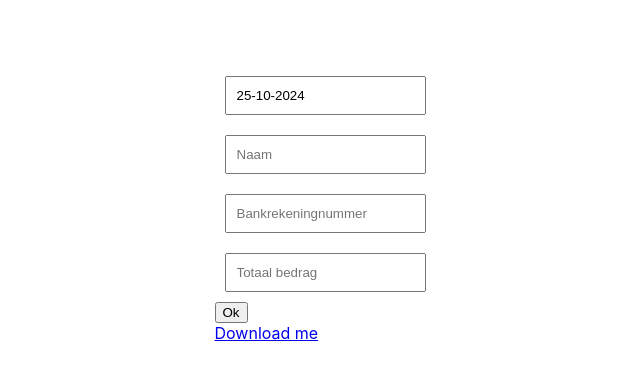
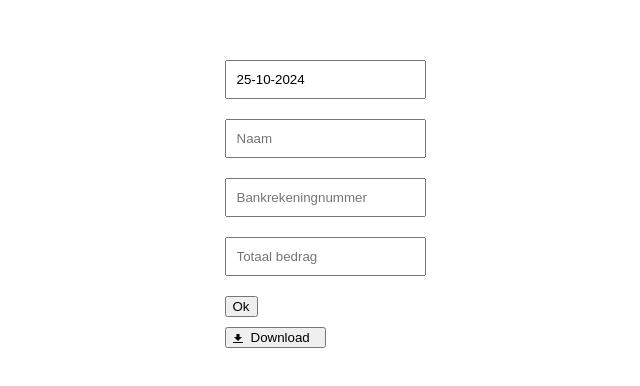
Before and after one commit to shaneallmighty/DeclaratieFormulier, a React (Create React App) app: page / in a window 1280 px wide. Shown: the part 196-582 px from the top of the page, without its empty margins (315-955 px from the left). Built offline with nearby package versions, Linux system fonts and the light colour scheme.

Commit message:
Refactor + structure code

```diff
--- a/src/App.js
+++ b/src/App.js
@@ -1,92 +1,10 @@
-import { useState } from "react";
-import FormInput from "./components/FormInput";
+import Declaratieformulier from "./forms/DeclaratieForm";
 import "./css/App.css";
-import { CSVLink } from "react-csv";
 
 function App() {
-  const [naam, setNaam] = useState("");
-  const [bankrek, setBankrek] = useState("");
-  const [datum, setDatum] = useState(
-    new Date().toLocaleDateString("en-UK").replace(/\//g, "-")
-  );
-  const [totaal, setTotaal] = useState("");
-  const [data, setData] = useState([]);
-  const [showCheck, setShowCheck] = useState(false);
-
-  // const downloadData = [{ datum, naam, bankrek, totaal }];
-
-  //Knop voor data handling
-  const handleSubmit = (e) => {
-    e.preventDefault();
-    // Ensure all fields are filled
-    if (!datum || !naam || !bankrek || !totaal) {
-      alert("Please fill in all fields.");
-      return;
-    }
-    const currentData = { datum, naam, bankrek, totaal };
-    // Append the current entry to the existing data
-    setData((prevData) => [...prevData, currentData]);
-    console.log(currentData);
-    setShowCheck(true);
-  };
-
-  // Define formatted CSV data with a single header row and blank rows for spacing
-  const formattedData = [
-    ["", "Declaratieformulier"], // Title row
-    ["", "", "", ""], // Blank row for spacing
-    ["Datum", datum],
-    ["Naam", naam],
-    ["Bankrekeningnummer", bankrek],
-    ["Totaalbedrag", totaal],
-    ["", "", "", ""],
-    ["", "", "", ""],
-    ["", "", "", ""],
-    ["Naam organisatie", "Datum bon", "Bedrag inclusief BTW"],
-  ];
-
   return (
     <div className="app">
-      <form onSubmit={handleSubmit}>
-        <FormInput
-          placeholder="Datum"
-          setInput={setDatum}
-          value={datum}
-          type=""
-        />
-        <FormInput placeholder="Naam" setInput={setNaam} value={naam} type="" />
-        <FormInput
-          placeholder="Bankrekeningnummer"
-          setInput={setBankrek}
-          value={bankrek}
-          type=""
-        />
-        <FormInput
-          placeholder="Totaal bedrag"
-          setInput={setTotaal}
-          value={totaal}
-          type=""
-        />
-
-        <div className="button-image-wrapper">
-          <button>Ok</button>
-
-          {showCheck && (
-            <img
-              src={`${process.env.PUBLIC_URL}/check.png`}
-              alt="check"
-              className="check-image"
-            />
-          )}
-        </div>
-
-        <CSVLink
-          data={formattedData}
-          separator=";"
-          filename={`Declaratie_${naam}_${datum}`}
-        >
-          Download me
-        </CSVLink>
-      </form>
+      { Declaratieformulier() }
     </div>
   );
 }
--- a/src/css/App.css
+++ b/src/css/App.css
@@ -6,9 +6,17 @@
 }
 
 .button-image-wrapper {
+  margin: 10px;
   display: flex;
   align-items: center;
   gap: 8px; /* Optional spacing between button and image */
+}
+
+.button-download {
+  margin: 10px;
+  display: flex;
+  align-items: center;
+  gap: 8px;
 }
 
 .check-image {
--- /dev/null
+++ b/src/forms/DeclaratieForm.jsx
@@ -0,0 +1,99 @@
+import FormInput from "../components/FormInput";
+import { useState } from "react";
+import { CSVLink } from "react-csv";
+
+function DeclaratieForm() {
+  const [naam, setNaam] = useState("");
+  const [bankrek, setBankrek] = useState("");
+  const [datum, setDatum] = useState(
+    new Date().toLocaleDateString("en-UK").replace(/\//g, "-")
+  );
+  const [totaal, setTotaal] = useState("");
+  const [data, setData] = useState([]);
+  const [showCheck, setShowCheck] = useState(false);
+
+  // const downloadData = [{ datum, naam, bankrek, totaal }];
+
+  //Knop voor data handling
+  const handleSubmit = (e) => {
+    e.preventDefault();
+    // Ensure all fields are filled
+    if (!datum || !naam || !bankrek || !totaal) {
+      alert("Please fill in all fields.");
+      return;
+    }
+    const currentData = { datum, naam, bankrek, totaal };
+    // Append the current entry to the existing data
+    setData((prevData) => [...prevData, currentData]);
+    console.log(currentData);
+    setShowCheck(true);
+  };
+
+  // Define formatted CSV data with a single header row and blank rows for spacing
+  const formattedData = [
+    ["", "Declaratieformulier"], // Title row
+    ["", "", "", ""], // Blank row for spacing
+    ["Datum", datum],
+    ["Naam", naam],
+    ["Bankrekeningnummer", bankrek],
+    ["Totaalbedrag", totaal],
+    ["", "", "", ""],
+    ["", "", "", ""],
+    ["", "", "", ""],
+    ["Naam organisatie", "Datum bon", "Bedrag inclusief BTW"],
+  ];
+  return (
+    <form onSubmit={handleSubmit}>
+      <FormInput
+        placeholder="Datum"
+        setInput={setDatum}
+        value={datum}
+        type=""
+      />
+      <FormInput placeholder="Naam" setInput={setNaam} value={naam} type="" />
+      <FormInput
+        placeholder="Bankrekeningnummer"
+        setInput={setBankrek}
+        value={bankrek}
+        type=""
+      />
+      <FormInput
+        placeholder="Totaal bedrag"
+        setInput={setTotaal}
+        value={totaal}
+        type=""
+      />
+
+      <div className="button-image-wrapper">
+        <button>Ok</button>
+
+        {showCheck && (
+          <img
+            src={`${process.env.PUBLIC_URL}/check.png`}
+            alt="check"
+            className="check-image"
+          />
+        )}
+      </div>
+
+      <button class="button-download">
+        <svg
+          xmlns="http://www.w3.org/2000/svg"
+          viewBox="0 0 20 20"
+          width="10"
+          height="10"
+          style={{ display: "inline-block" }}
+        >
+          <path d="M13 8V2H7v6H2l8 8 8-8h-5zM0 18h20v2H0v-2z" />
+        </svg>
+        Download
+        <CSVLink
+          data={formattedData}
+          separator=";"
+          filename={`Declaratie_${naam}_${datum}`}
+        ></CSVLink>
+      </button>
+    </form>
+  );
+}
+export default DeclaratieForm;
```
Also changed, not shown: src/components/FormRow.jsx (added).
